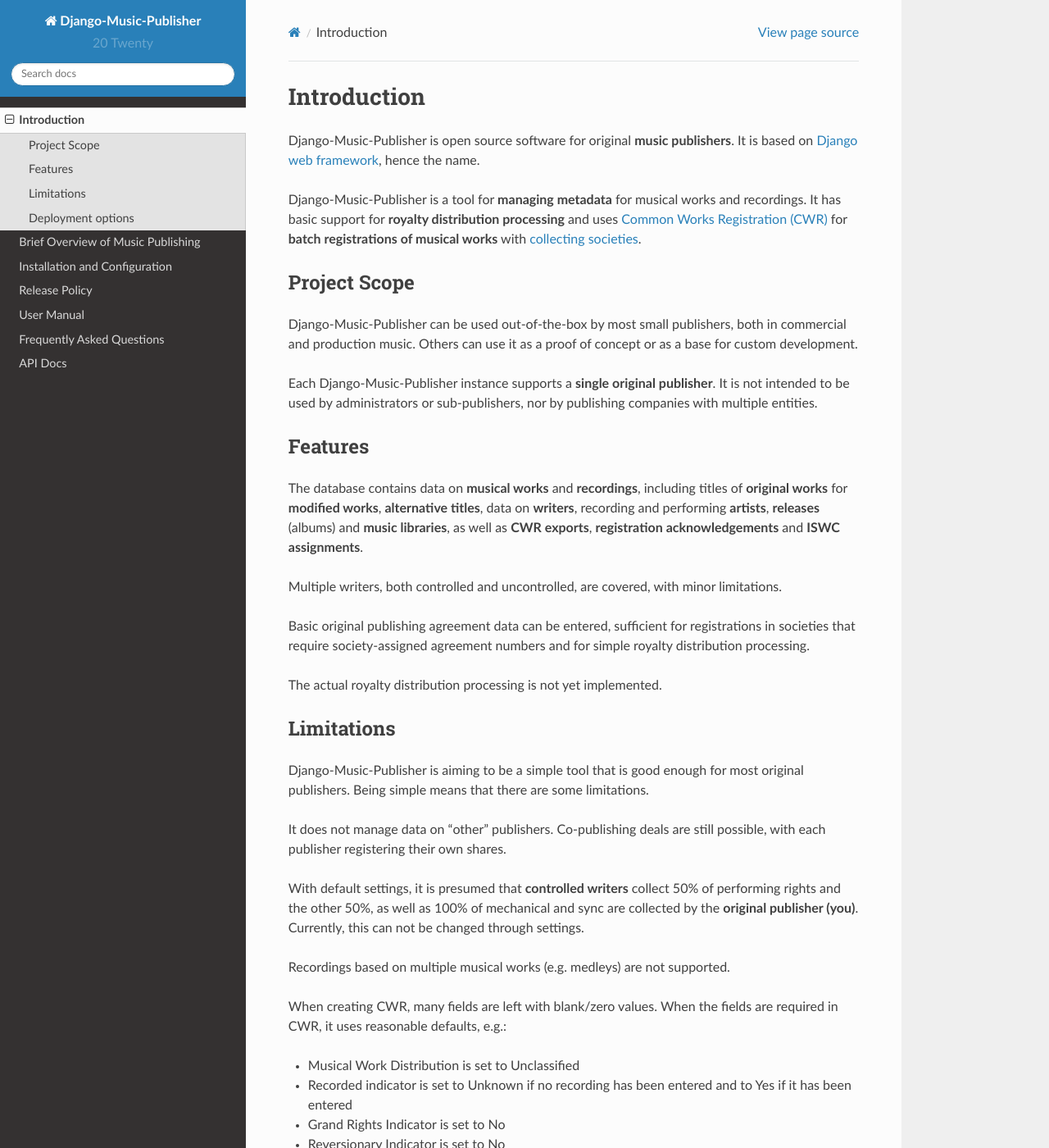
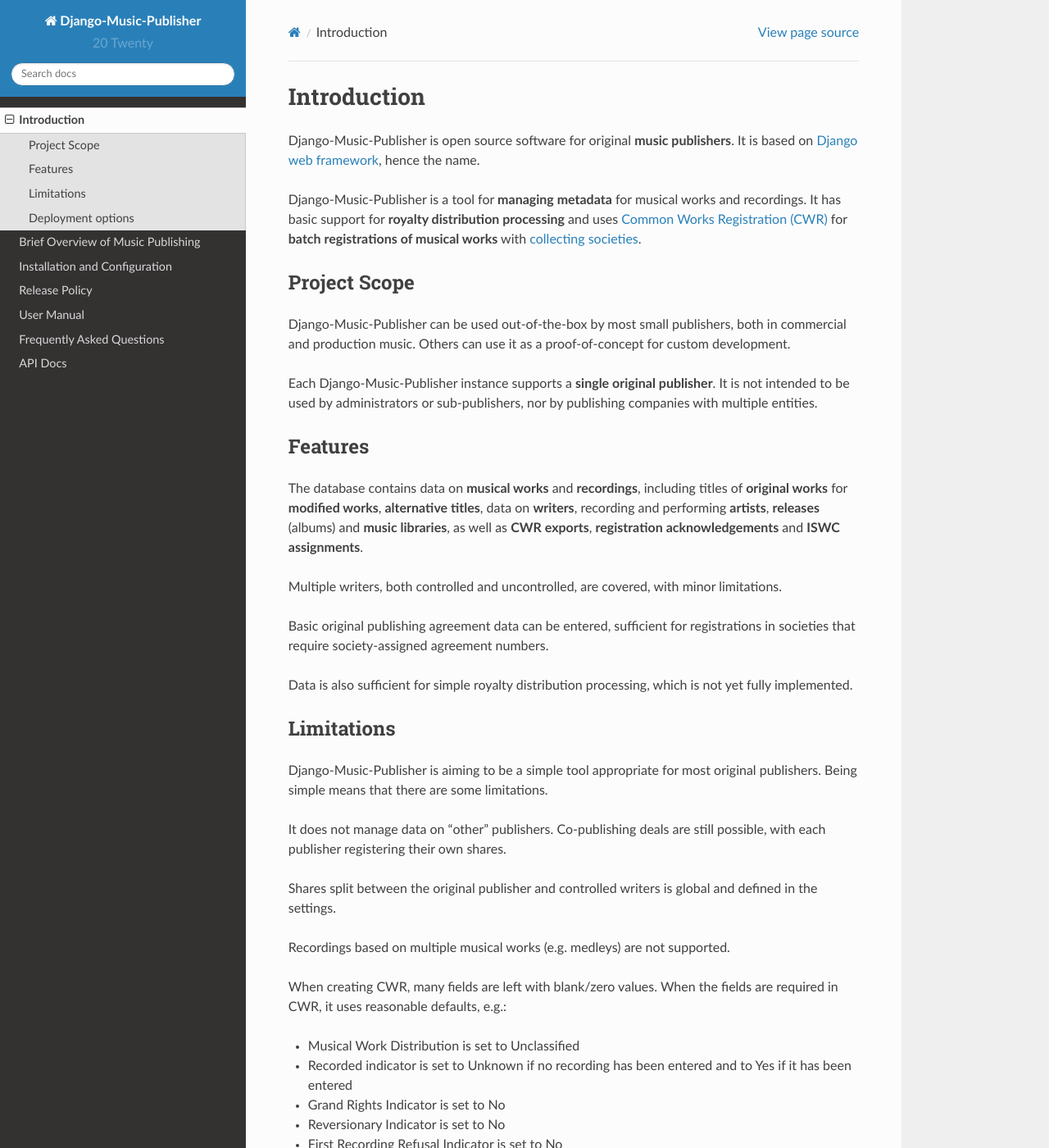
Before and after one commit to matijakolaric-com/django-music-publisher, a Sphinx documentation site: the page built from docs/introduction.rst, in a window 1280 px wide and 1400 px high. Shown: the whole window at 82% size. Built offline with Sphinx 7.4.7 and the Read the Docs theme 2.0.0, drawn with Linux system fonts in a browser that asks for light colours.

Commit message:
documentation updates

```diff
--- a/docs/index.rst
+++ b/docs/index.rst
@@ -1,7 +1,5 @@
 Django-Music-Publisher
 ++++++++++++++++++++++
-
-.. |ProjectVersion| replace:: {release}
 
 .. only:: html
 
--- a/docs/introduction.rst
+++ b/docs/introduction.rst
@@ -8,7 +8,7 @@
 Project Scope
 +++++++++++++++++++++++++++++++++++++++++++++++++++++++++++++++++++++++++++++++
 
-Django-Music-Publisher can be used out-of-the-box by most small publishers, both in commercial and production music. Others can use it as a proof of concept or as a base for custom development.
+Django-Music-Publisher can be used out-of-the-box by most small publishers, both in commercial and production music. Others can use it as a proof-of-concept for custom development.
 
 Each Django-Music-Publisher instance supports a **single original publisher**. It is not intended to be used by administrators or sub-publishers, nor by publishing companies with multiple entities.
 
@@ -20,20 +20,18 @@
 
 Multiple writers, both controlled and uncontrolled, are covered, with minor limitations.
 
-Basic original publishing agreement data can be entered, sufficient for registrations in societies that require society-assigned agreement numbers and for simple royalty distribution processing.
+Basic original publishing agreement data can be entered, sufficient for registrations in societies that require society-assigned agreement numbers.
 
-The actual royalty distribution processing is not yet implemented.
-
+Data is also sufficient for simple royalty distribution processing, which is not yet fully implemented.
 
 Limitations
 ++++++++++++++++++++++++++++++++++++++++++++++++++++++++++++++++++++++++++++++++++++++
 
-Django-Music-Publisher is aiming to be a simple tool that is good enough for most original publishers. Being simple means that there are some limitations.
+Django-Music-Publisher is aiming to be a simple tool appropriate for most original publishers. Being simple means that there are some limitations.
 
 It does not manage data on "other" publishers. Co-publishing deals are still possible, with each publisher registering their own shares.
 
-With default settings, it is presumed that **controlled writers** collect 50% of performing rights and the other 50%, as well as 100% of mechanical and sync are collected by the **original publisher (you)**.
-Currently, this can not be changed through settings.
+Shares split between the original publisher and controlled writers is global and defined in the settings.
 
 Recordings based on multiple musical works (e.g. medleys) are not supported.
 
```
